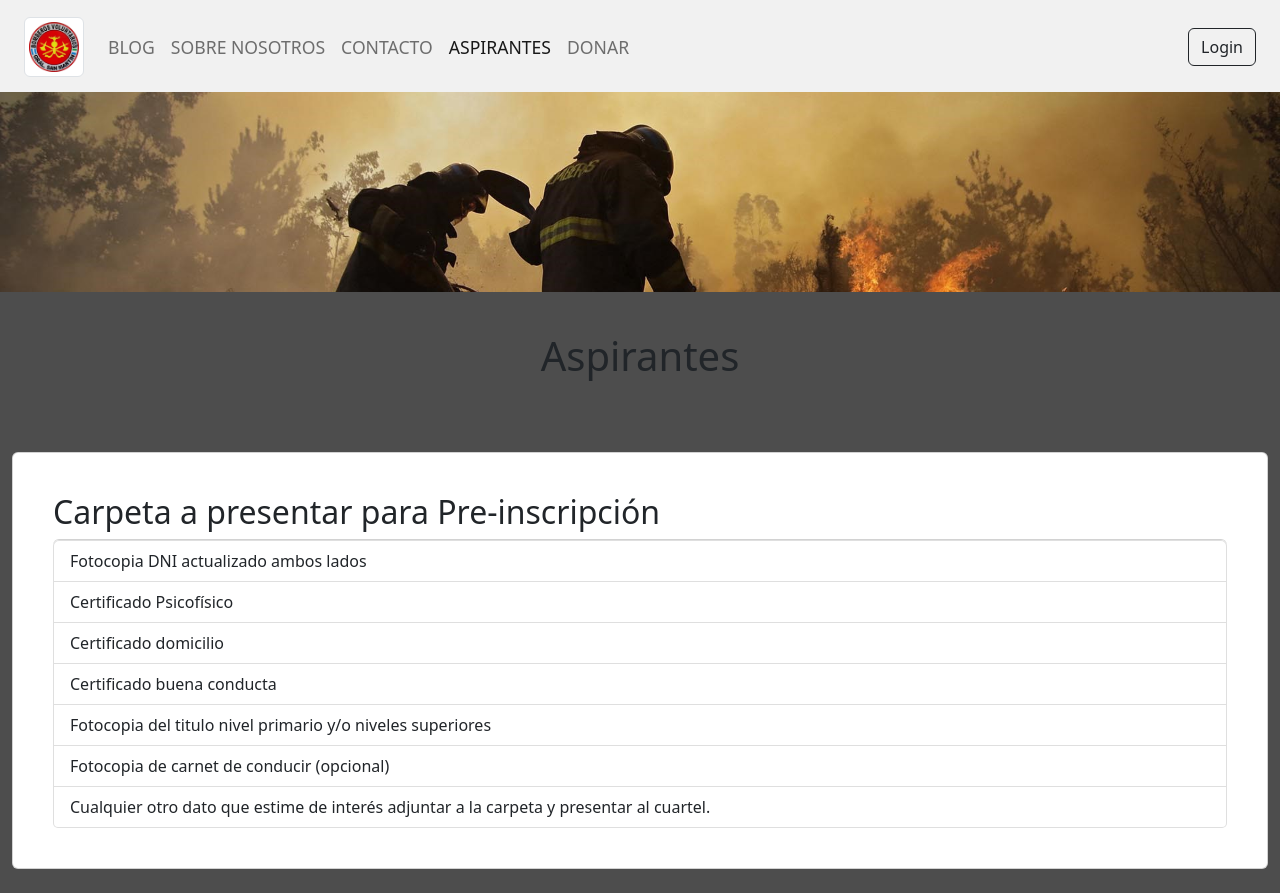
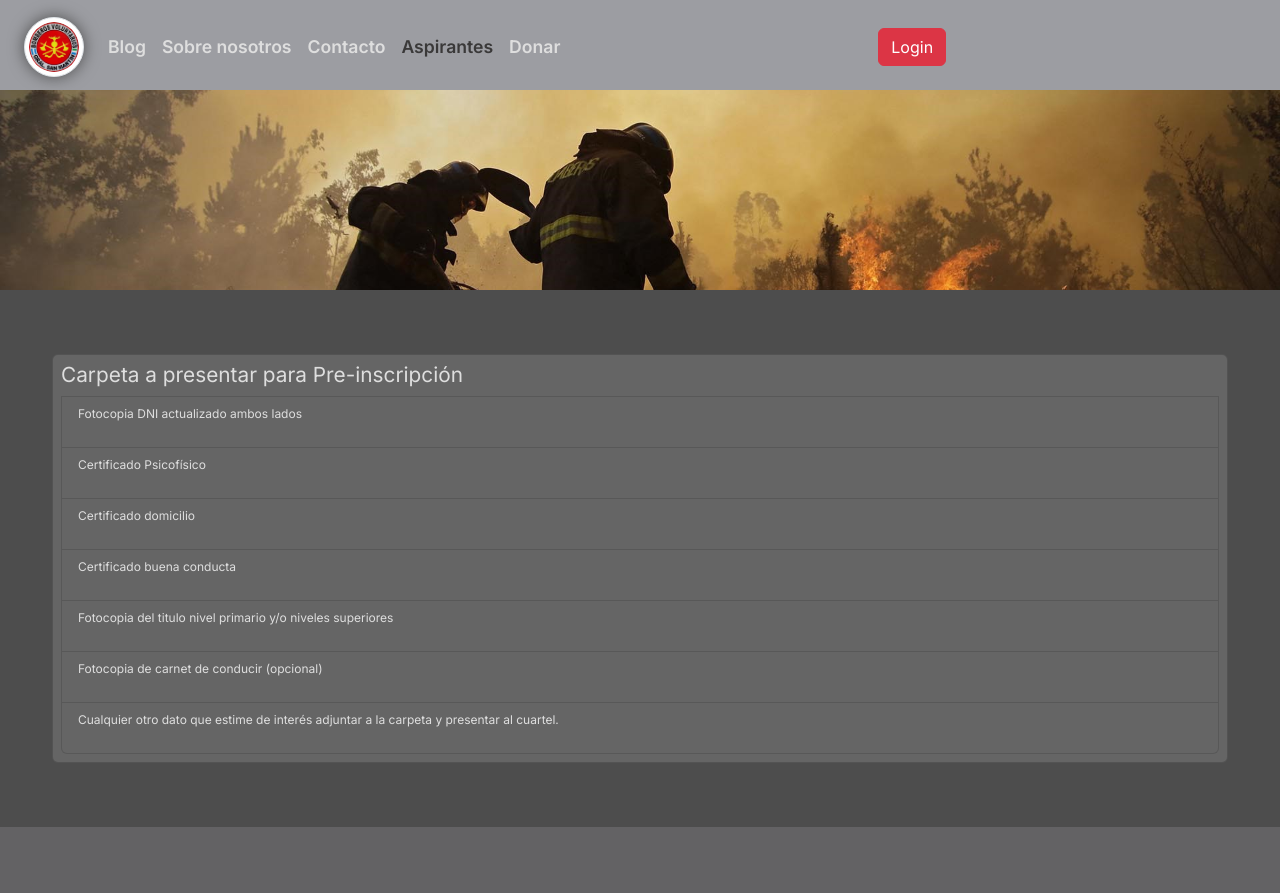
Before and after one commit to RamaAlves/proyecto-informatorio, a Django app: page /aspirantes/ in a window 1280 px wide. After the commit the page ends 827 px from the top, so only its background shows below. Run offline with Django 4.2, Linux system fonts and the light colour scheme; some libraries are stand-ins or nearby versions.

Commit message:
Agregando estilos generales

```diff
--- a/Bomberos_san_martin/Bomberos_san_martin/settings/base.py
+++ b/Bomberos_san_martin/Bomberos_san_martin/settings/base.py
@@ -37,6 +37,7 @@ INSTALLED_APPS = [
     'django.contrib.sessions',
     'django.contrib.messages',
     'django.contrib.staticfiles',
+    'django_social_share',
     'apps.blog',
 ]
 
--- a/Bomberos_san_martin/apps/blog/views.py
+++ b/Bomberos_san_martin/apps/blog/views.py
@@ -293,23 +293,23 @@ def actualizarBombero(request,pk):
     bombero = get_object_or_404(Bombero, pk=pk)
 
     if request.method == 'POST':
-        bombero_form = BomberoForm(request.POST or None, request.FILES or None)
+        bombero_form = BomberoForm(request.POST or None, request.FILES or None, instance=bombero)
         if bombero_form.is_valid():
-            bombero.primer_nombre=bombero_form.cleaned_data['primer_nombre']
-            bombero.segundo_nombre=bombero_form.cleaned_data['segundo_nombre']
-            bombero.apellido=bombero_form.cleaned_data['apellido']
-            bombero.fecha_nacimiento=bombero_form.cleaned_data['fecha_nacimiento']
-            bombero.imagen=bombero_form.cleaned_data['imagen']
-            bombero.biografia=bombero_form.cleaned_data['biografia']
-            bombero.activo=bombero_form.cleaned_data['activo']
-            bombero.es_jefe=bombero_form.cleaned_data['es_jefe']
-            bombero.es_directivo=bombero_form.cleaned_data['es_directivo']
+            # bombero.primer_nombre=bombero_form.cleaned_data['primer_nombre']
+            # bombero.segundo_nombre=bombero_form.cleaned_data['segundo_nombre']
+            # bombero.apellido=bombero_form.cleaned_data['apellido']
+            # bombero.fecha_nacimiento=bombero_form.cleaned_data['fecha_nacimiento']
+            # bombero.imagen=bombero_form.cleaned_data['imagen']
+            # bombero.biografia=bombero_form.cleaned_data['biografia']
+            # bombero.activo=bombero_form.cleaned_data['activo']
+            # bombero.es_jefe=bombero_form.cleaned_data['es_jefe']
+            # bombero.es_directivo=bombero_form.cleaned_data['es_directivo']
 
             bombero.save()
             messages.success(request, f"Bombero '{bombero.apellido}, {bombero.primer_nombre} {bombero.segundo_nombre}' actualizado.")
             return redirect('blog:administrar_bomberos')
     else:
-        bombero_form = BomberoForm(initial={'primer_nombre':bombero.primer_nombre, 'segundo_nombre':bombero.segundo_nombre,'apellido':bombero.apellido, 'fecha_nacimiento':bombero.fecha_nacimiento, 'imagen':bombero.imagen,'biografia':bombero.biografia,'activo':bombero.activo,'es_jefe':bombero.es_jefe,'es_directivo':bombero.es_directivo})
+        bombero_form = BomberoForm(instance=bombero)
 
     context = {'bombero_form': bombero_form}
     return render(request, 'bombero/guardar_bombero.html', context)
--- a/Bomberos_san_martin/static/styles/style.css
+++ b/Bomberos_san_martin/static/styles/style.css
@@ -1,26 +1,53 @@
 :root{
-  --bg-navbar: #f1f1f1;
+  --bg-navbar:#9C9DA2;
+  --bg-page:#4D4D4D;
+  --bg-card:#656565;
+  --bg-input:#9C9DA2;
+  --border-button:#4b4b4b;
   --bg-button:#4c4c4d;
-  --border-button:#4b4b4b;
-  --bg-page: #4D4D4D;
+  --font-color:#dedede;
+  --font-color-hover:#2b2b2b;
+  --font-color-active:#3a3939;
+  --bg-evento:#5f5e5e;
+  --boton-twitter:#00ACEE;
 }
 
 body{
   background: var(--bg-page);
+  font-family: 'Inter', sans-serif;
+  color:var(--font-color);
+}
+
+h4{
+  font-size: 1.3rem;
+}
+.font-size-parrafo{
+  font-size: 0.75rem;
 }
 
 .navbar {
   background-color: var(--bg-navbar);
   padding: 12px;
-  padding-bottom: 10px;
+  padding-bottom: 8px;
 }
 .navbar .logo {
-  width: 60px;
-  height: 60px;
+  max-width: 60px;
+  max-height: 60px;
+  border-radius: 50%;
+  filter: drop-shadow(0 0 0.5rem var(--bg-page));
 }
 
 .navbar .nav-item .nav-link{
   font-size:1.1rem;
+  font-weight: 600;
+  color: var(--font-color);
+}
+
+.navbar .nav-item .nav-link:hover{
+  color: var(--font-color-hover);
+}
+.navbar .nav-item .active{
+  color: var(--font-color-active);
 }
 
 .banner{
@@ -30,8 +57,15 @@ body{
 }
 
 .card{
+  background-color: var(--bg-card);
   margin: 24px auto;
   padding: 8px;
+  border-radius: 0.375rem;
+}
+
+.color-card{
+  background-color: var(--bg-card);
+  color:var(--font-color)
 }
 
 .list-group .active{
@@ -65,9 +99,62 @@ body{
 }
 
 .card-evento{
-  color:#4D4D4D;
   font-size: 1rem;
+  margin: 24px auto;
+  padding: 8px;
+  border-radius: 0.375rem;
+  background-color: var(--bg-evento);
 }
 .parrafo-tarjeta-bombero{
   height: 8rem;
 }
+
+.form-buscador{
+  margin-right:1rem;
+}
+
+.bg-page{
+  background-color:var(--bg-page);
+}
+
+.traslucido{
+  opacity: 98%;
+}
+
+.btn-twitter{
+  background-color: var(--boton-twitter);
+  padding:1px 5px;
+}
+.btn-twitter:hover{
+  background-color: var(--boton-twitter);
+}
+.meta-tweet{
+  padding:10px;
+  font-size:0.75rem;
+  font-weight: 800px;
+  text-decoration: none;
+  color:var(--font-color);
+}
+.meta-tweet:hover{
+  color:var(--font-color);
+}
+.fa-square-twitter{
+  color:white;
+}
+.tweet-this{
+  display: inline;
+}
+.card-edad{
+  font-size: 0.80rem;
+}
+.card-biografia{
+  max-height: 5rem;
+  overflow: auto;
+  font-size: 0.75rem;
+}
+@media (max-width: 990px) {
+  .form-buscador{
+    margin-right:0rem;
+    margin-bottom:1rem;
+  }
+}
--- a/Bomberos_san_martin/templates/aspirantes.html
+++ b/Bomberos_san_martin/templates/aspirantes.html
@@ -9,33 +9,33 @@
 {% comment %} contenido de pag {% endcomment %}
 {% block content %}
 
-<div class="jumbotron" style="padding: 40px;">
+{% comment %} <div class="jumbotron" style="padding: 40px;">
     <h1 class="text-center">Aspirantes</h1>
-</div>
-<div class="jumbotron card">
-    <h2>Carpeta a presentar para Pre-inscripción</h2>
-    <ul class="list-group">
-        <li class="list-group-item">
-            Fotocopia DNI actualizado ambos lados
+</div> {% endcomment %}
+<div class="jumbotron">
+    <ul class="list-group card">
+        <h4>Carpeta a presentar para Pre-inscripción</h4>
+        <li class="list-group-item color-card">
+            <p class="font-size-parrafo">Fotocopia DNI actualizado ambos lados</p>
         </li>
-        <li class="list-group-item">
-            Certificado Psicofísico
+        <li class="list-group-item color-card">
+            <p class="font-size-parrafo">Certificado Psicofísico</p>
         </li>
-        <li class="list-group-item">
-            Certificado domicilio
+        <li class="list-group-item color-card">
+            <p class="font-size-parrafo">Certificado domicilio</p>
         </li>
-        <li class="list-group-item">
-            Certificado buena conducta
+        <li class="list-group-item color-card">
+            <p class="font-size-parrafo">Certificado buena conducta</p>
         </li>
-        <li class="list-group-item">
-            Fotocopia del titulo nivel primario y/o niveles superiores
+        <li class="list-group-item color-card">
+            <p class="font-size-parrafo">Fotocopia del titulo nivel primario y/o niveles superiores</p>
         </li>
-        <li class="list-group-item">
-            Fotocopia de carnet de conducir (opcional)
+        <li class="list-group-item color-card">
+            <p class="font-size-parrafo">Fotocopia de carnet de conducir (opcional)</p>
         </li>
-        <li class="list-group-item">
-            Cualquier otro dato que estime de interés adjuntar a la carpeta y
-            presentar al cuartel.
+        <li class="list-group-item color-card">
+            <p class="font-size-parrafo">Cualquier otro dato que estime de interés adjuntar a la carpeta y
+            presentar al cuartel.</p>
         </li>
     </ul>
 </div>
--- a/Bomberos_san_martin/templates/base.html
+++ b/Bomberos_san_martin/templates/base.html
@@ -8,6 +8,10 @@
     <title>Bomberos voluntarios - San Martín</title>
     <link rel="shortcut icon" type="image/x-icon" href="{% static 'images/icono_bomberos.ico' %}" />
     {% block metas %}{% endblock metas %}
+    <link rel="preconnect" href="https://fonts.googleapis.com">
+    <link rel="preconnect" href="https://fonts.gstatic.com" crossorigin>
+    <link href="https://fonts.googleapis.com/css2?family=Inter:wght@100;200;400;600;800&display=swap" rel="stylesheet">
+    <script src="https://kit.fontawesome.com/6d55e5e976.js" crossorigin="anonymous"></script>
     <script src="https://cdn.jsdelivr.net/npm/@popperjs/core@2.11.6/dist/umd/popper.min.js"
     integrity="sha384-oBqDVmMz9ATKxIep9tiCxS/Z9fNfEXiDAYTujMAeBAsjFuCZSmKbSSUnQlmh/jp3" crossorigin="anonymous"></script>
     <script src="https://cdn.jsdelivr.net/npm/bootstrap@5.2.3/dist/js/bootstrap.min.js"
@@ -30,34 +34,34 @@
             <div class="collapse navbar-collapse " id="navbarSupportedContent">
                 <ul class="navbar-nav me-auto mb-2 mb-lg-0 ">
                     <li class="nav-item">
-                    <a class="nav-link {% block blog %}{% endblock%}" aria-current="page" href="{% url 'blog:index' %}">BLOG</a>
+                        <a class="nav-link {% block blog %}{% endblock%}" aria-current="page" href="{% url 'blog:index' %}">Blog</a>
                     </li>
                     <li class="nav-item">
-                    <a class="nav-link {% block nosotros %}{% endblock%}"  href="{% url 'blog:nosotros' %}">SOBRE NOSOTROS</a>
+                        <a class="nav-link {% block nosotros %}{% endblock%}"  href="{% url 'blog:nosotros' %}">Sobre nosotros</a>
                     </li>
                     <li class="nav-item">
-                    <a class="nav-link {% block contacto %}{% endblock%}"  href="{% url 'blog:contacto' %}">CONTACTO</a>
+                        <a class="nav-link {% block contacto %}{% endblock%}"  href="{% url 'blog:contacto' %}">Contacto</a>
                     </li>
                     <li class="nav-item">
-                    <a class="nav-link {% block aspirantes %}{% endblock%}" href="{% url 'blog:aspirantes' %}">ASPIRANTES</a>
+                        <a class="nav-link {% block aspirantes %}{% endblock%}" href="{% url 'blog:aspirantes' %}">Aspirantes</a>
                     </li>
                     <li class="nav-item">
-                    <a class="nav-link {% block donacion %}{% endblock%}" href="{% url 'blog:donacion' %}">DONAR</a>
+                        <a class="nav-link {% block donacion %}{% endblock%}" href="{% url 'blog:donacion' %}">Donar</a>
                     </li>
                 </ul>
                 {% block buscador %}
                 {% endblock buscador %}
-                <div class="d-flex" style="margin-left:12px;">
-                    <form class="navbar-nav d-flex me-auto mb-2 mb-lg-0">
+                {% comment %} <div class="d-flex" style="margin-left:12px;">
+                </div> {% endcomment %}
+                <form class="navbar-nav d-flex me-auto mb-2 mb-lg-0 form-login d-grid gap-2">
                     {% if user.is_authenticated %}
-                        <a class="btn btn-outline-dark" href="{% url 'blog:perfil' %}">{{ user.get_username }}</a>
-                        <a class="btn btn-outline-dark"style="margin-left:12px;" href="{% url 'blog:logout'%}">Logout</a>
-                        <input type="hidden" name='next' value='blog:index' >
+                        <a class="btn btn-danger" href="{% url 'blog:perfil' %}" type="button">{{ user.get_username }}</a>
+                        <a class="btn btn-danger" href="{% url 'blog:logout'%}" type="button">Logout</a>
+                        {% comment %} <input type="hidden" name='next' value='blog:index' > {% endcomment %}
                     {% else %}
-                        <a class="btn btn-outline-dark"href="{% url 'blog:login'%}">Login</a>
+                        <a class="btn btn-danger"href="{% url 'blog:login'%}" type="button">Login</a>
                     {% endif %}
-                    </form>
-                </div>
+                </form>
             </div>
         </div>
     </nav>
@@ -83,8 +87,8 @@
     <div class="container-fluid" style="padding:0;">
         <img class="banner" src="{% static 'images/baner-facebook.jpg' %}"  alt="banner">
     </div>
-    <div class="container-xxl">
     {% endblock banner %}
+    <div class="container-xxl bg-page">
     {% block content %}
     {% endblock content%}
     </div>
--- a/Bomberos_san_martin/templates/perfil/login.html
+++ b/Bomberos_san_martin/templates/perfil/login.html
@@ -15,7 +15,7 @@
     <h1>INGRESAR</h1>
 </div>
 
-<div class="card card-transparent">
+<div class="card ">
     <form method="POST" entycape="multipart/form-data" class="form">
         {% csrf_token %}
         <div class="card card-transparent">
--- a/requeriments.txt
+++ b/requeriments.txt
@@ -1,2 +1,3 @@
 Django==4.0.0
 Pillow==9.3.0
+django-social-share==2.3.0
```
Also changed, not shown: Bomberos_san_martin/Bomberos_san_martin/settings/produccion.py (+12 -0 lines), Bomberos_san_martin/templates/bombero/administrar_bomberos.html (+16 -15 lines), Bomberos_san_martin/templates/categoria/administrar_categorias.html (+4 -4 lines), Bomberos_san_martin/templates/contacto.html (+13 -13 lines), Bomberos_san_martin/templates/donacion.html (+11 -11 lines), Bomberos_san_martin/templates/evento/administrar_eventos.html (+4 -4 lines), Bomberos_san_martin/templates/index.html (+4 -3 lines), Bomberos_san_martin/templates/nosotros.html (+9 -9 lines), Bomberos_san_martin/templates/perfil/perfil.html (+43 -21 lines), Bomberos_san_martin/templates/post/administrar_post.html (+5 -5 lines), Bomberos_san_martin/templates/post/mostrar_post.html (+14 -12 lines), Bomberos_san_martin/media/post/Abogabot_1_JGrXzX3.jpg (added).
